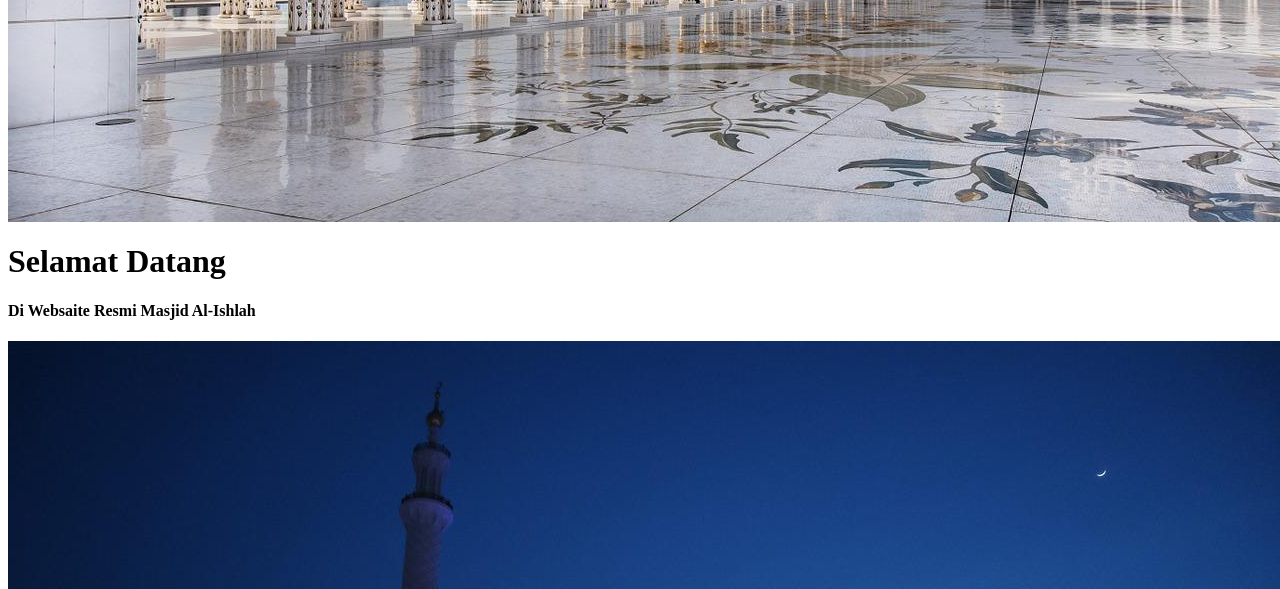
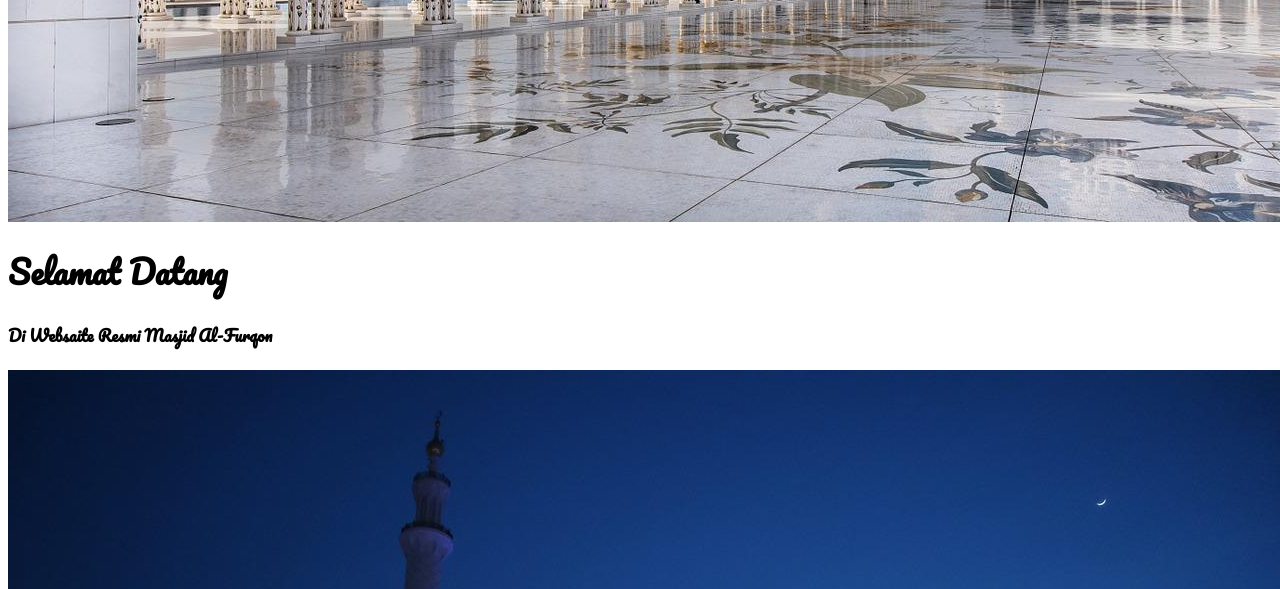
Before and after one commit to AdriskaEstiawan/Projek_PengelolanDataMasjid, a PHP site: page /halaman.php in a window 1280 px wide. Shown: the part 556-1145 px from the top of the page. Run offline with PHP 8.4, Linux system fonts and the light colour scheme; data comes from the database, SQL or seed files in the repository.

Commit message:
mengubah font "selamat datang di website resmi masjid Al-furqon"

```diff
--- a/halaman.php
+++ b/halaman.php
@@ -7,13 +7,25 @@
     <button type="button" data-bs-target="#carouselExampleIndicators" data-bs-slide-to="0" class="active" aria-current="true" aria-label="Slide 1"></button>
     <button type="button" data-bs-target="#carouselExampleIndicators" data-bs-slide-to="1" aria-label="Slide 2"></button>
   </div>
-  <div class="carousel-inner">
-    <div class="carousel-item active">
-      <img src="img/slide/slide1.jpg" class="d-block w-100" >
-      <div class="carousel-caption d-none d-md-block position-absolute top-50 start-50 translate-middle">
-        <h1>Selamat Datang</h1>
-        <h4>Di Websaite Resmi Masjid Al-Ishlah</h4>
-      </div>
+  <meta charset="UTF-8">
+    <meta name="viewport" content="width=device-width, initial-scale=1.0">
+    <title>Document</title>
+    <!-- Tambahkan link ke Google Fonts -->
+    <link rel="stylesheet" href="https://fonts.googleapis.com/css2?family=Pacifico:wght@400;700&display=swap">
+    <style>
+        /* Tambahkan aturan CSS untuk font baru */
+        .custom-font {
+            font-family: 'Pacifico', serif;
+        }
+    </style>
+   <div class="carousel-inner">
+        <div class="carousel-item active">
+            <img src="img/slide/slide1.jpg" class="d-block w-100">
+            <div class="carousel-caption d-none d-md-block position-absolute top-50 start-50 translate-middle custom-font">
+                <h1>Selamat Datang</h1>
+                <h4>Di Websaite Resmi Masjid <b>Al-Furqon</b></h4>
+            </div>
+        </div>
     </div>
     <div class="carousel-item">
       <img src="img/slide/slide2.jpg" class="d-block w-100" >
```
